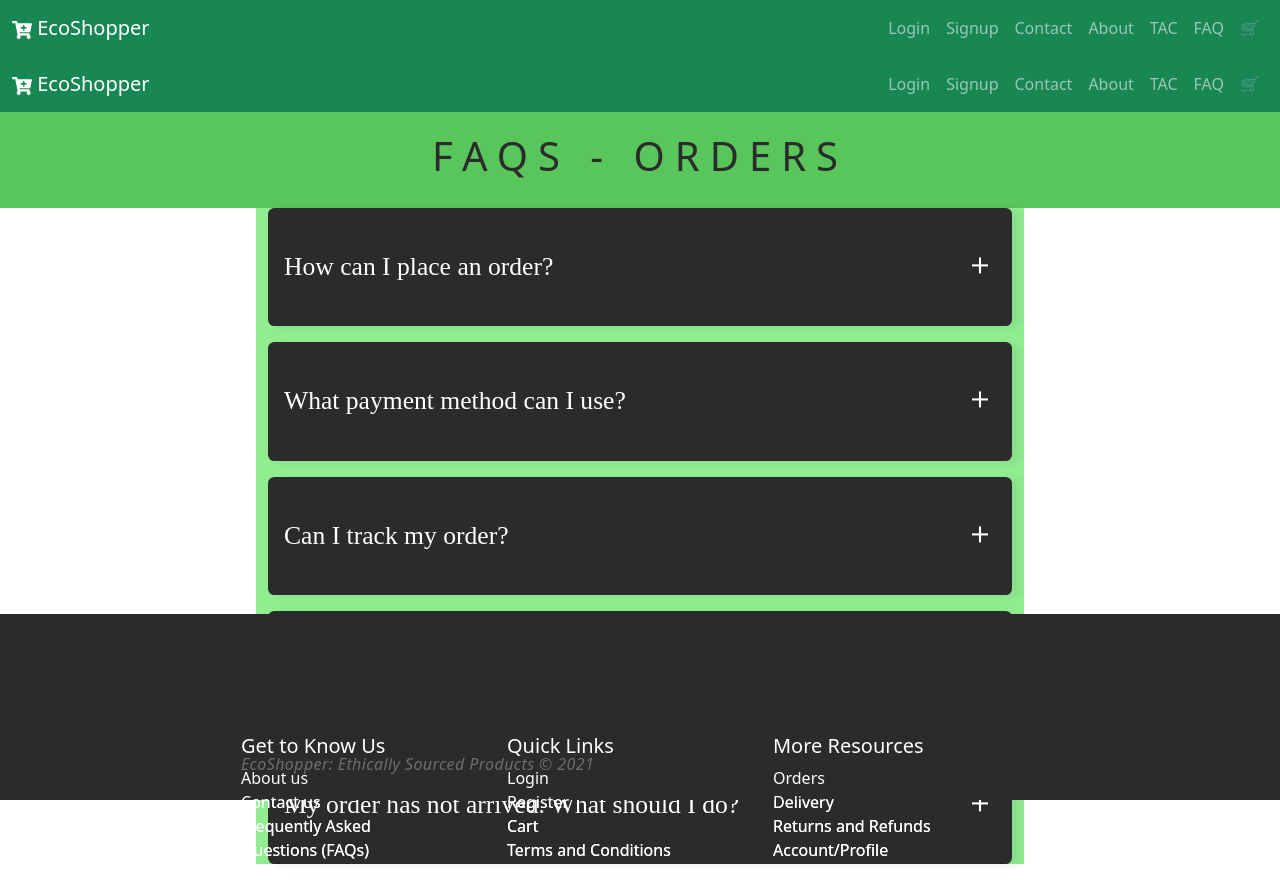
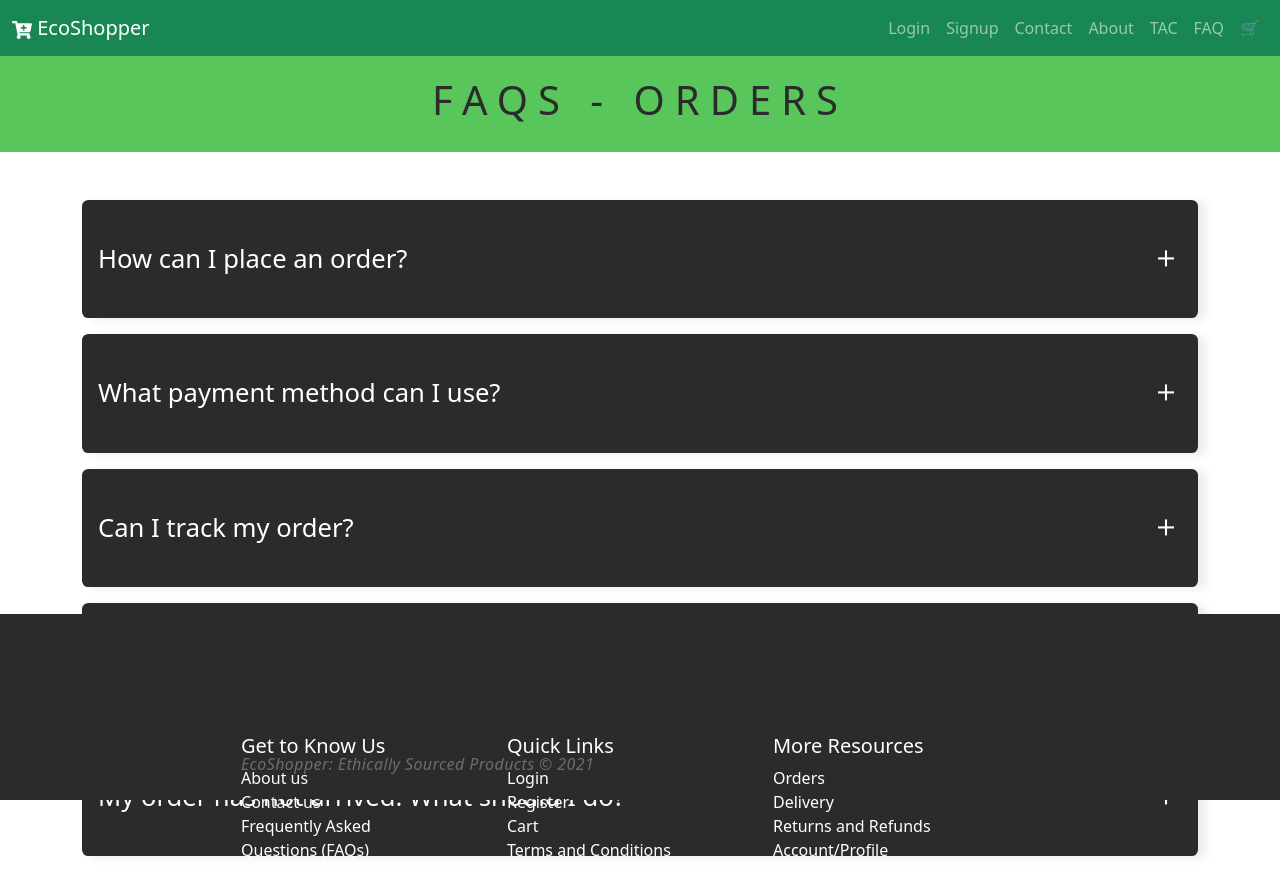
Before and after one commit to Noor-Alina/COMP3340-Project, a React (Create React App) app: page /Orders in a window 1280 px wide. Built offline with nearby package versions, Linux system fonts and the light colour scheme; no server answers.

Commit message:
add order questions

```diff
--- a/src/static/Orders.js
+++ b/src/static/Orders.js
@@ -7,11 +7,11 @@ export default class Orders extends React.Component{
     render() {
         return (
         <div>
-            <Header/>
         <div class="title">
             <h1> FAQs - Orders </h1>
         </div>
-        <section>
+       <br/>
+       <br/>
             <div class="container">
                 <div class="accordian">
                     <div class="accordian-item" id="question1">
@@ -82,8 +82,6 @@ export default class Orders extends React.Component{
                     </div>
                 </div>
             </div>
-        </section>
-            <Footer/>
         </div>
         );
     }
```
